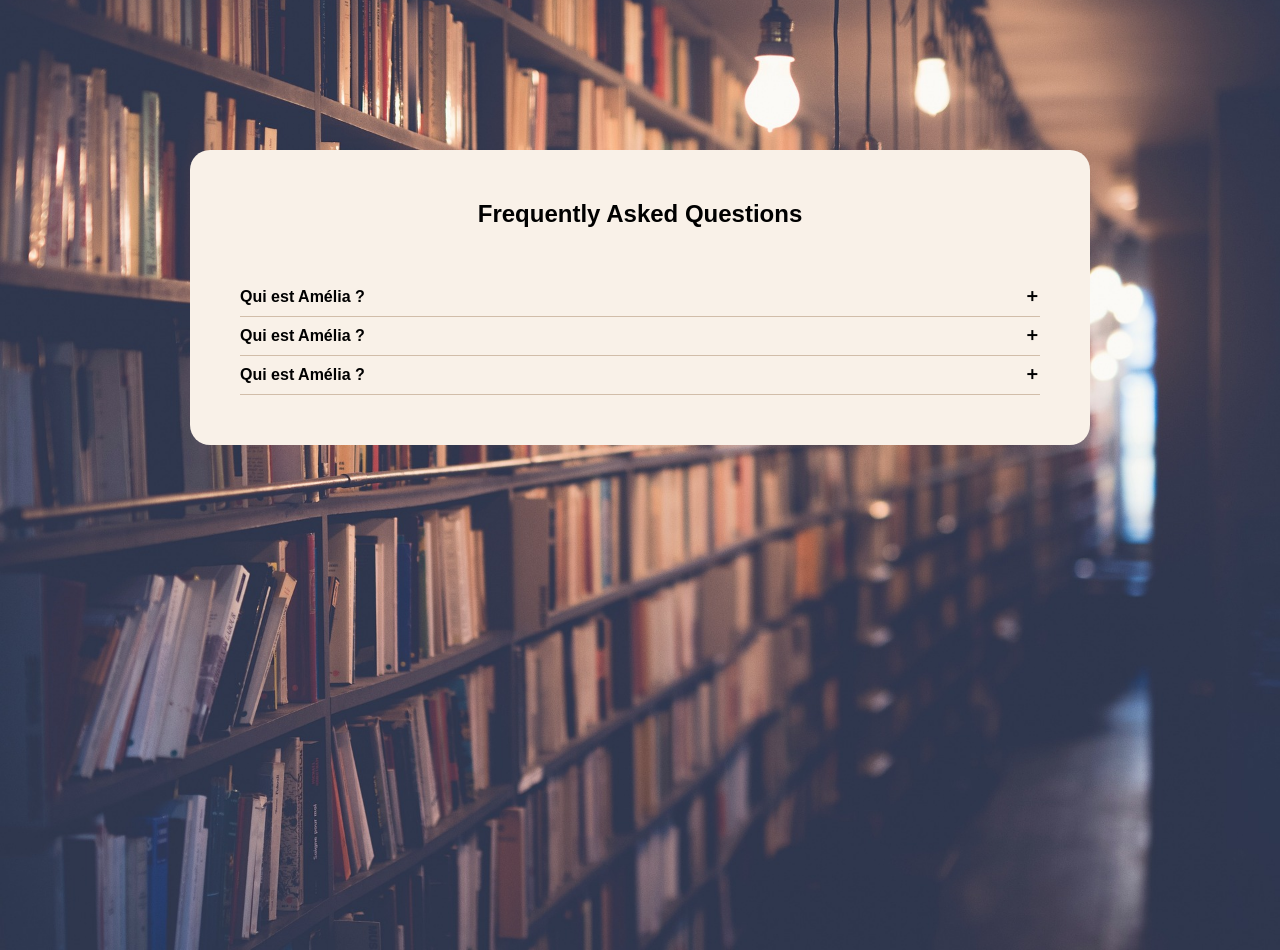
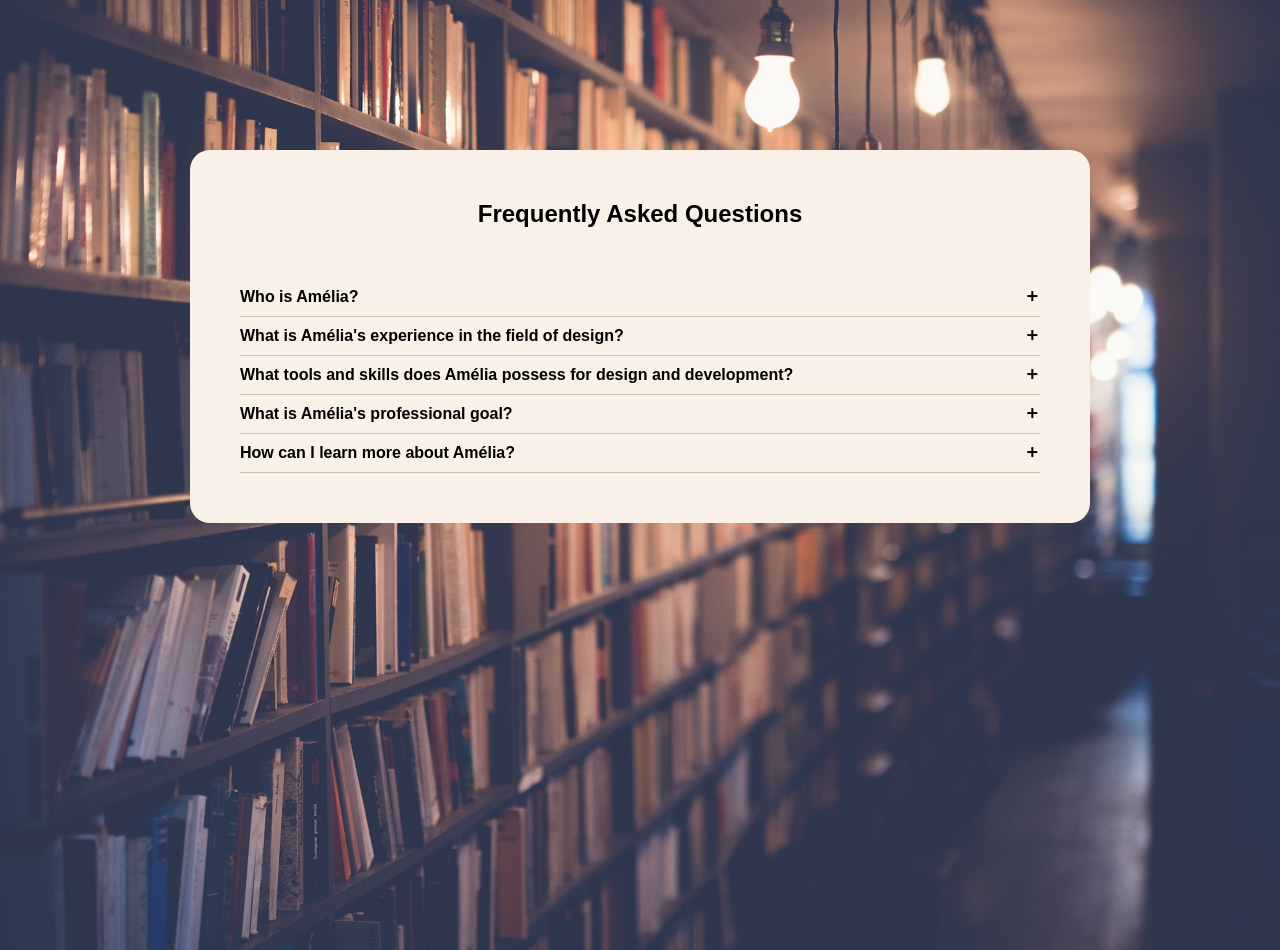
Before and after one commit to ameliapham/DOM-accordion, a website built with Vite: page index.html in a window 1280 px wide. Built offline with nearby package versions, Linux system fonts and the light colour scheme.

Commit message:
Add more contents

```diff
--- a/index.html
+++ b/index.html
@@ -12,24 +12,39 @@
 
         <div class="content-container">
             <div class="question">
-                <p class="text">Qui est Amélia ?</p>
+                <p class="text">Who is Amélia?</p>
                 <i class="ri-add-fill"></i>
             </div>
-            <div class="answer">Lorem ipsum dolor sit amet, consectetur adipiscing elit, sed do eiusmod tempor incididunt ut labore et dolore magna aliqua. Ut enim ad minim veniam, quis nostrud exercitation ullamco laboris nisi ut aliquip ex ea commodo consequat.</div>
+            <div class="answer">
+                Graduated from University Paris 8 with a degree in Digital Creation & Editing, Amélia is passionate about digital design, reflected in every project she has had the opportunity to develop, from initial ideation to the creation of the final prototype.</div>
         </div>
         <div class="content-container">
             <div class="question">
-                <p class="text">Qui est Amélia ?</p>
+                <p class="text">What is Amélia's experience in the field of design?</p>
                 <i class="ri-add-fill"></i>
             </div>
-            <div class="answer">Lorem ipsum dolor sit amet, consectetur adipiscing elit, sed do eiusmod tempor incididunt ut labore et dolore magna aliqua. Ut enim ad minim veniam, quis nostrud exercitation ullamco laboris nisi ut aliquip ex ea commodo consequat.</div>
+            <div class="answer">Amélia has three years of experience in web and UI design. Her experience spans a wide spectrum of activities in the design field, including user research, creating interactive prototypes, web design, and user testing.</div>
         </div>
         <div class="content-container">
             <div class="question">
-                <p class="text">Qui est Amélia ?</p>
+                <p class="text">What tools and skills does Amélia possess for design and development?</p>
                 <i class="ri-add-fill"></i>
             </div>
-            <div class="answer">Lorem ipsum dolor sit amet, consectetur adipiscing elit, sed do eiusmod tempor incididunt ut labore et dolore magna aliqua. Ut enim ad minim veniam, quis nostrud exercitation ullamco laboris nisi ut aliquip ex ea commodo consequat.</div>
+            <div class="answer">Amélia is highly proficient with the Adobe Creative Suite, using it for various graphic and video design projects. She is a master at Figma, utilizing it extensively for UI design. Furthermore, Amélia is skilled in web development, capable of creating websites using JavaScript and enhancing them with Three.js for immersive 3D experiences. Additionally, she is experienced in responsive design, ensuring optimal user experience across devices, and has a solid understanding of user-centered design principles to create engaging and intuitive interfaces.</div>
+        </div>
+        <div class="content-container">
+            <div class="question">
+                <p class="text">What is Amélia's professional goal?</p>
+                <i class="ri-add-fill"></i>
+            </div>
+            <div class="answer">Amélia's goal is to transform innovative ideas into captivating and functional digital experiences.</div>
+        </div>
+        <div class="content-container">
+            <div class="question">
+                <p class="text">How can I learn more about Amélia?</p>
+                <i class="ri-add-fill"></i>
+            </div>
+            <div class="answer">To know more about Amélia, visit her website at amelia.fr or contact her directly via email at pham@ameliart.fr. Here you can find detailed information about her projects, skills, and ways to collaborate on future endeavors.</div>
         </div>
     </div>
     <script type="module" src="script.js"></script>
```
